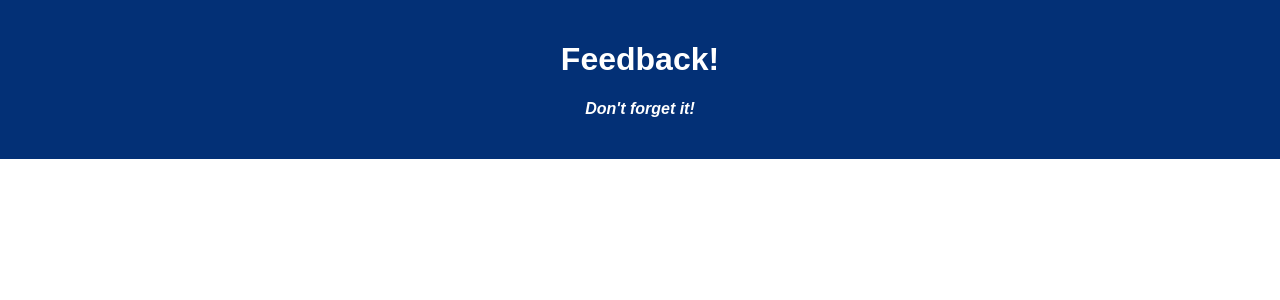
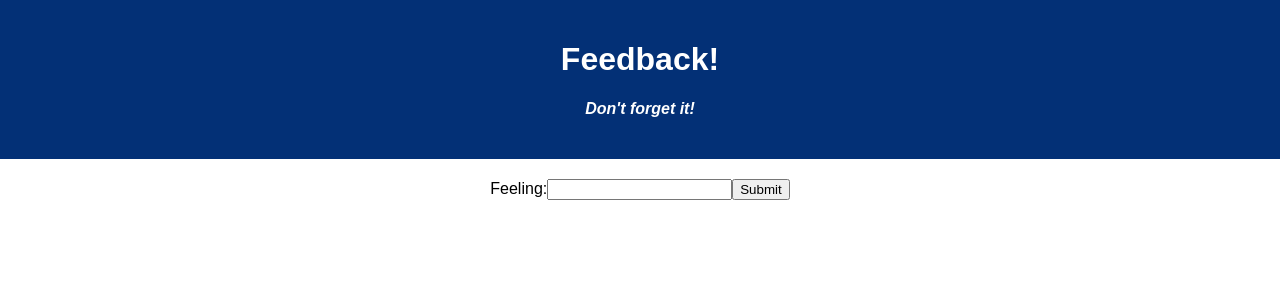
Before and after one commit to IFarmYouEat/Redux-Feedback-Loop, a React (Create React App) app: page / in a window 1280 px wide. Shown: the top 300 px of the page. Built offline with nearby package versions, Linux system fonts and the light colour scheme.

Commit message:
Built and tested store with feeling

```diff
--- a/package.json
+++ b/package.json
@@ -2,15 +2,17 @@
   "name": "react-reflection-board",
   "version": "0.1.0",
   "private": true,
-  "proxy": "http://localhost:5000",
+  "proxy": "http://localhost:5900",
   "dependencies": {
     "axios": "^0.21.1",
     "express": "^4.17.1",
     "pg": "^8.2.1",
     "react": "^18.2.0",
     "react-dom": "^18.2.0",
+    "react-redux": "^8.1.3",
     "react-router-dom": "^5.3.4",
-    "react-scripts": "^5.0.1"
+    "react-scripts": "^5.0.1",
+    "redux-logger": "^3.0.6"
   },
   "devDependencies": {
     "nodemon": "^1.18.5"
--- a/src/components/App/App.jsx
+++ b/src/components/App/App.jsx
@@ -1,5 +1,5 @@
 import React from 'react';
-import axios from 'axios';
+import Feelings from '../Feelings/Feelings.jsx';
 import './App.css';
 
 function App() {
@@ -10,6 +10,9 @@ function App() {
         <h1 className='App-title'>Feedback!</h1>
         <h4>Don't forget it!</h4>
       </header>
+      <Feelings />
+
+
     </div>
   );
 }
--- /dev/null
+++ b/src/components/Feelings/Feelings.jsx
@@ -0,0 +1,35 @@
+import React, {useState} from 'react';
+import { useDispatch } from 'react-redux'
+
+
+function Feelings () {
+    const dispatch = useDispatch();
+    let [feeling, setFeeling] = useState('');
+
+    const handleChange = (value) => {
+        setFeeling(value);
+    }
+
+    const addFeeling = (event) => {
+        event.preventDefault();
+        dispatch({type: 'ADD_FEELING', payload: feeling});
+        setFeeling('');
+    }
+
+    return(
+        <div>
+            <form onSubmit={addFeeling}>
+                Feeling:
+                <input
+                    type='text'
+                    value={feeling}
+                    onChange={(event) => handleChange(event.target.value)}>
+                </input>
+                <button type='submit'>Submit</button>
+            </form>
+            {feeling}
+        </div>
+    )
+}
+
+export default Feelings;
--- a/src/index.js
+++ b/src/index.js
@@ -3,9 +3,35 @@ import ReactDOM from 'react-dom/client';
 import './index.css';
 import App from './components/App/App';
 
+import logger from 'redux-logger';
+import { createStore, combineReducers, applyMiddleware} from 'redux';
+import { Provider } from 'react-redux';
+
+const objectOfFeedback = (state = [], action) => {
+    switch(action.type) {
+        case 'ADD_FEELING':
+            console.log('Feeling added', action.payload)
+            return action.payload;
+        case 'CLEAR_OBJECTOFFEEDBACK':
+            return state = [];
+        default:
+            return state;
+    }
+};
+
+const store = createStore(
+    combineReducers({
+        objectOfFeedback
+    }),
+    applyMiddleware(logger),
+);
+
+
 const root = ReactDOM.createRoot(document.getElementById('root'));
 root.render(
     <React.StrictMode>
-        <App />
+        <Provider store={store}>
+            <App />
+        </Provider>
     </React.StrictMode>
 );
```
Also changed, not shown: 2 other files (tests, documents, lock files or other folders).
